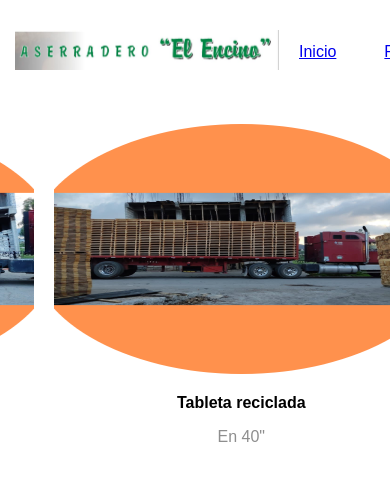
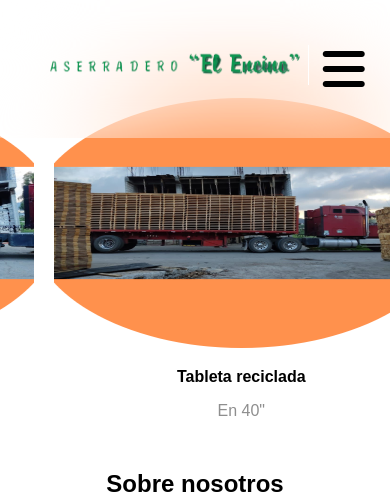
Before and after one commit to JoelHernEsp/madereria, a plain HTML site: page index.html in a window 390 px wide. Shown: the top 493 px of the page. Drawn offline with Linux system fonts and the light colour scheme.

Commit message:
se agrego navbar

```diff
--- a/index.html
+++ b/index.html
@@ -4,20 +4,26 @@
   <meta charset="UTF-8">
   <meta name="viewport" content="width=device-width, initial-scale=1.0">
   <link href="styles/style.css" rel="stylesheet">
+  <script src="https://kit.fontawesome.com/db766a8695.js" crossorigin="anonymous"></script>
+
 </head>
 <body>
   <header class="header">
-    <nav class="izquierda">
-        <a href="index.html"><img src="img/logo.jpg" alt="Logo" style="width: 264px; height: 40px;"></a>
-      <div class="navegadores">
-        <a href="index.html">Inicio</a>
-        <a href="Product.html">Productos</a>
-        <a href="Contacto.html">Contacto</a>
+    <nav class="navbarr">
+      <a style="max-width: 15%;">
+          <img id="logo" src="img/ASERRADERO 1.0_page-0001.png">
+      </a>
+      <input type="checkbox" id="check">
+      <label for="check" class="icons">
+          <i class="fa-solid fa-bars" id="mn-icon"></i>
+          <i class="fa-solid fa-x" id="cl-icon"></i>
+      </label>
+      <div class="navbarrr">
+          <a href="#">Inicio</a>
+          <a href="product.html"">Productos</a>
+          <a href="Contacto.html">Contacto</a>
       </div>
-    </nav>
-    <div class="derecha">
-      <a href=""># </a><a href=""># </a><a href=""># </a>
-    </div>
+  </nav>
   </header>
 
   <main>
--- a/styles/style.css
+++ b/styles/style.css
@@ -13,10 +13,7 @@ body {
 }
 
 .header{
-    display: flex;
-    justify-content: space-between;
-    align-items: center;
-    margin: 25px 15px;
+    margin-bottom: 5%;
 }
 
 .izquierda{
@@ -195,3 +192,119 @@ footer {
     padding: 10px;
     text-align: center;
   }
+
+
+
+.navbarr{
+  position: fixed;
+  top: 0;
+  left: 0;
+  width: 100%;
+  padding: 1.3rem 0%;
+  display: flex;
+  justify-content: space-between,space-evenly;
+  align-items: center;
+  z-index: 100;
+}
+
+#check{
+  display: none;
+}
+
+.navbarr::before{
+  content: '';
+  position: absolute;
+  top: 0;
+  left: 0;
+  width: 100%;
+  height: 100%;
+  background: rgba(255, 255, 255, 0.1);
+  backdrop-filter: blur(50px);
+  z-index: -1;
+}
+
+#logo{
+  justify-content: left;
+  margin-left: 0%;
+  width: 264px;
+  height: 40px;
+  border-right: 1px solid black;
+}
+
+.navbarrr{
+  margin-left: 0%;
+}
+
+.navbarr a {
+  font-size: 1.2rem;
+  color: black;
+  text-decoration: none;
+  font-weight: 500;
+  margin-left: 3rem;
+}
+
+.icons {
+  right: 5%;
+  position: absolute;
+  font-size: 3rem;
+  color: black;
+  cursor: pointer;
+  display: none;
+}
+
+/*Break points*/
+
+@media (max-width: 992px){
+  .navbarr{
+    padding: 1.3rem 5%;
+  }
+}
+
+@media (max-width: 768px){
+  .icons{
+    display: inline-flex;
+    margin-right: 10%;
+  }
+
+  .icons #cl-icon{
+    display: none;
+  }
+
+  #check:checked~.icons #mn-icon{
+    display: none;
+  }
+
+  #check:checked~.icons #cl-icon{
+    display: block;
+  }
+
+  .navbarrr{
+    position: absolute;
+    top: 100%;
+    left: 0;
+    height: 0;
+    width: 100%;
+    background: rgb(0, 0, 0,0.1);
+    backdrop-filter: blur(50px);
+    box-shadow: 0.5rem 1rem rgb(0, 0, 0, 0.1);
+    overflow: hidden;
+    transition: .3s ease;
+  }
+
+  #check:checked~.navbarrr{
+    height: 14.7rem;
+  }
+
+  .navbarr a{
+      display: block;
+      font-size: 2rem;
+      margin: 1.5rem;
+      text-align: center;
+  }
+  .header{
+    margin-bottom: 20%;
+  }
+  #logo{
+    border-right: 1px solid white;
+  }
+}
```
Also changed, not shown: img/ASERRADERO 1.0_page-0001.png (added), 1 other file.
